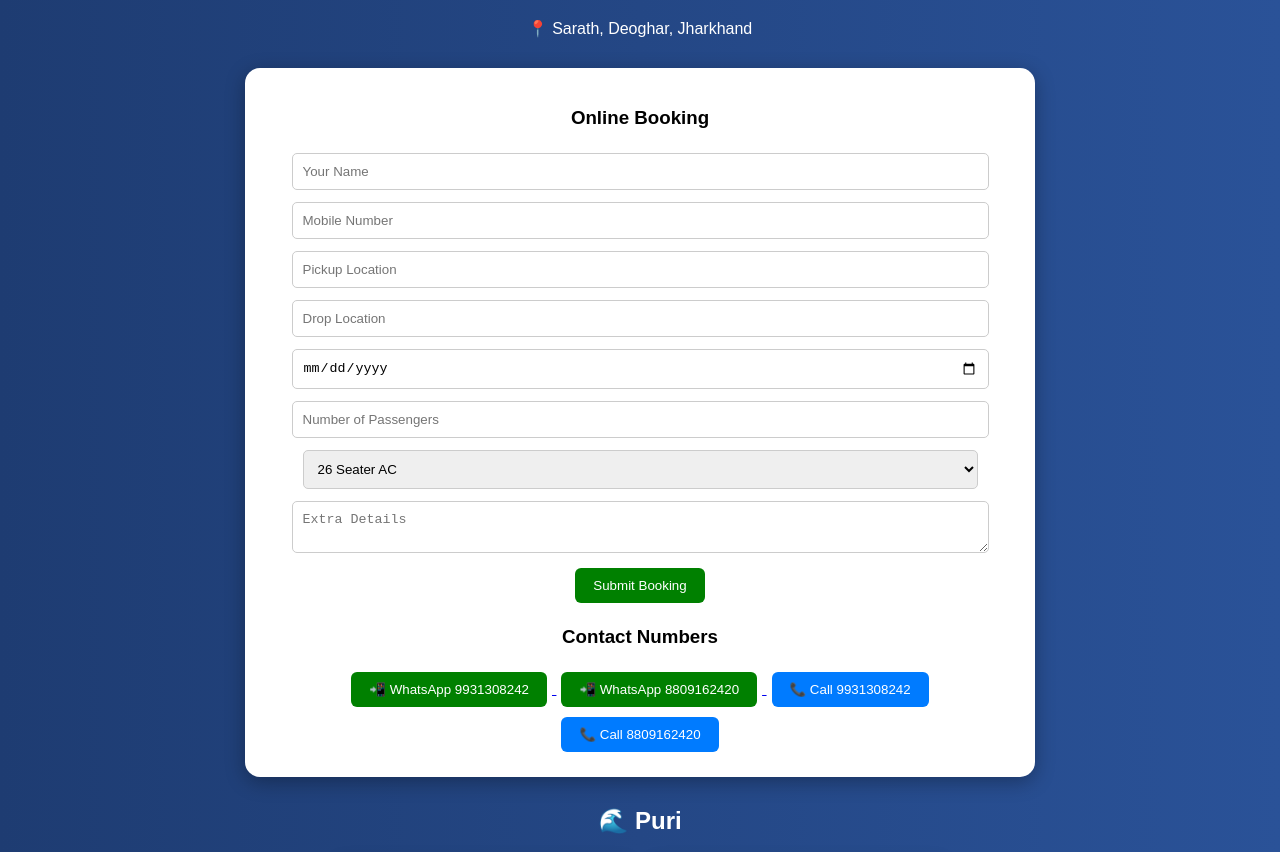
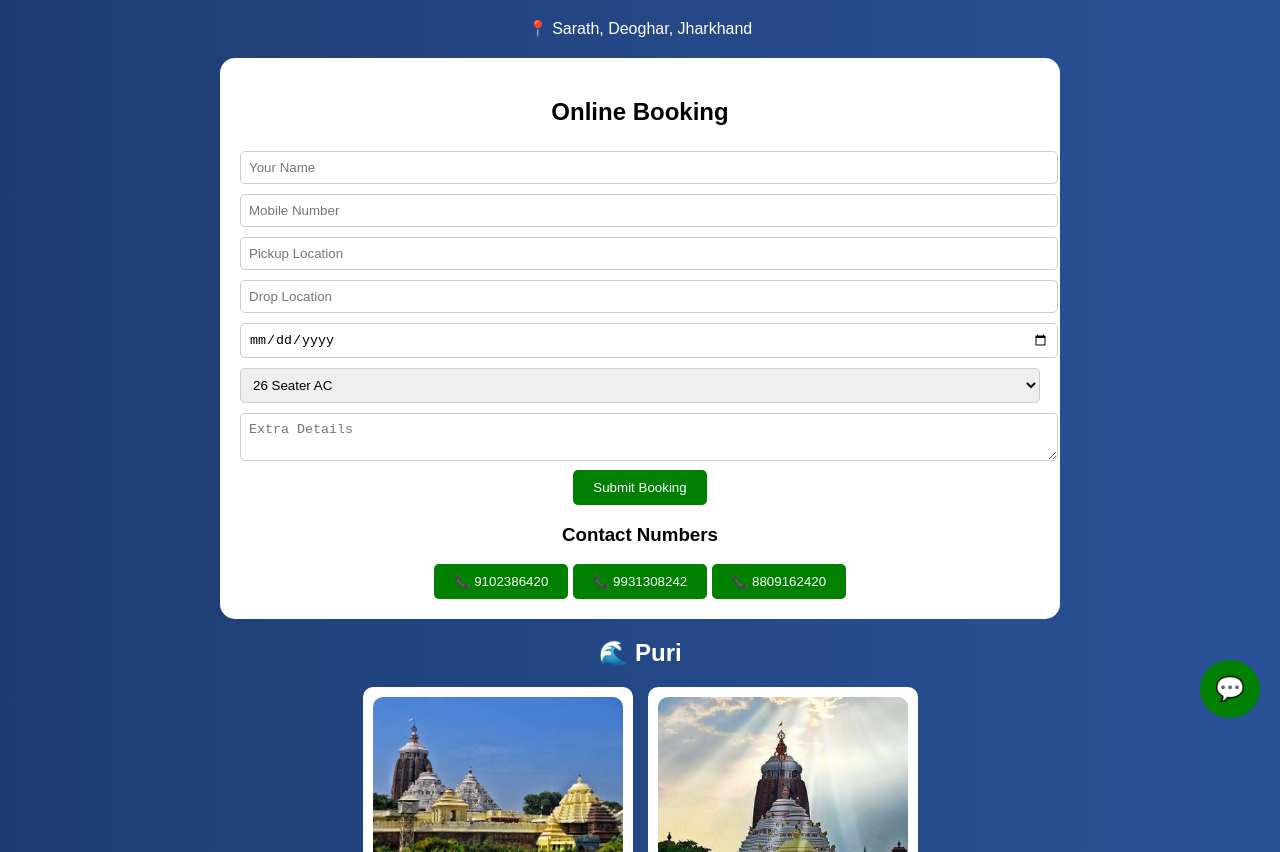
Before and after one commit to surajsha9201-crypto/maa-jagdamba-tour, a plain HTML site: page index.html in a window 1280 px wide. Shown: the part 62-914 px from the top of the page. Drawn offline with Linux system fonts and the light colour scheme.

Commit message:
Refactor HTML and CSS for improved layout

```diff
--- a/index.html
+++ b/index.html
@@ -8,7 +8,7 @@
 body{
   margin:0;
   font-family:Arial;
-background: linear-gradient(to right,#1e3c72,#2a5298);
+  background:linear-gradient(to right,#1e3c72,#2a5298);
   color:white;
   text-align:center;
 }
@@ -17,65 +17,67 @@ text-align:center;
   background:white;
   color:black;
   width:90%;
-max-width:750px;
-margin:30px auto;
+  max-width:800px;
+  margin:20px auto;
   padding:20px;
   border-radius:15px;
-box-shadow:0 5px 20px rgba(0,0,0,0.3);
 }
 
-input,select,textarea{
-width:90%;
-padding:10px;
-margin:6px;
+input, select, textarea{
+  width:100%;
+  padding:8px;
+  margin:5px 0;
   border-radius:5px;
   border:1px solid #ccc;
 }
 
 button{
-padding:10px 18px;
-margin:5px;
+  padding:10px 20px;
   background:green;
   color:white;
   border:none;
-border-radius:6px;
+  border-radius:5px;
   cursor:pointer;
-}
-
-button:hover{
-background:darkgreen;
 }
 
 .gallery{
   display:flex;
   flex-wrap:wrap;
+  justify-content:center;
   gap:15px;
-justify-content:center;
-margin-top:20px;
+  margin:20px;
 }
 
 .place{
-width:280px;
   background:white;
   color:black;
+  width:250px;
   padding:10px;
-border-radius:12px;
-box-shadow:0 5px 15px rgba(0,0,0,0.2);
+  border-radius:10px;
+}
+
+.place img{
+  width:100%;
+  border-radius:10px;
   transition:0.3s;
 }
 
-.place:hover{
+.place img:hover{
   transform:scale(1.05);
 }
 
-.place img{
-border-radius:10px;
-width:100%;
+.float-btn{
+  position:fixed;
+  bottom:20px;
+  right:20px;
+  background:green;
+  color:white;
+  font-size:24px;
+  padding:15px;
+  border-radius:50%;
+  text-decoration:none;
 }
 
-.callbtn{
-background:#007bff;
-}
 </style>
 </head>
 
@@ -85,44 +87,27 @@ background:#007bff;
 <p>📍 Sarath, Deoghar, Jharkhand</p>
 
 <div class="container">
+<h2>Online Booking</h2>
 
-<h3>Online Booking</h3>
-
-<form onsubmit="sendToWhatsApp(); return false;">
-<input type="text" id="name" placeholder="Your Name" required>
-<input type="tel" id="mobile" placeholder="Mobile Number" required>
-<input type="text" id="pickup" placeholder="Pickup Location" required>
-<input type="text" id="drop" placeholder="Drop Location" required>
-<input type="date" id="date" required>
-<input type="number" id="passengers" placeholder="Number of Passengers" required>
-
-<select id="bus">
+<input type="text" placeholder="Your Name">
+<input type="number" placeholder="Mobile Number">
+<input type="text" placeholder="Pickup Location">
+<input type="text" placeholder="Drop Location">
+<input type="date">
+<select>
   <option>26 Seater AC</option>
   <option>26 Seater Non-AC</option>
+  <option>Car Rental</option>
 </select>
+<textarea placeholder="Extra Details"></textarea>
 
-<textarea id="message" placeholder="Extra Details"></textarea>
-
-<button type="submit">Submit Booking</button>
-</form>
+<button>Submit Booking</button>
 
 <h3>Contact Numbers</h3>
 
-<a href="https://wa.me/919931308242">
-<button>📲 WhatsApp 9931308242</button>
-</a>
-
-<a href="https://wa.me/918809162420">
-<button>📲 WhatsApp 8809162420</button>
-</a>
-
-<a href="tel:9931308242">
-<button class="callbtn">📞 Call 9931308242</button>
-</a>
-
-<a href="tel:8809162420">
-<button class="callbtn">📞 Call 8809162420</button>
-</a>
+<a href="tel:9102386420"><button>📞 9102386420</button></a>
+<a href="tel:9931308242"><button>📞 9931308242</button></a>
+<a href="tel:8809162420"><button>📞 8809162420</button></a>
 
 </div>
 
@@ -133,6 +118,7 @@ background:#007bff;
 <img src="puri1.jpg.jpeg">
 <h4>Jagannath Temple</h4>
 </div>
+
 <div class="place">
 <img src="puri2.jpg.jpeg">
 <h4>Puri Temple View</h4>
@@ -146,9 +132,10 @@ background:#007bff;
 <img src="rajrappa1.jpg.jpeg">
 <h4>Rajrappa River</h4>
 </div>
+
 <div class="place">
 <img src="rajrappa2.jpg.jpg">
-<h4>
+<h4>Temple Entrance</h4>
 </div>
 </div>
 
@@ -162,16 +149,18 @@ background:#007bff;
 </div>
 
 <!-- VRINDAVAN -->
-<h2>🦚 Vrindavan</h2>
+<h2>🌳 Vrindavan</h2>
 <div class="gallery">
 <div class="place">
 <img src="premmandir1.jpg.jpeg">
 <h4>Prem Mandir Front</h4>
 </div>
+
 <div class="place">
 <img src="premmandir2.jpg.jpeg">
 <h4>Prem Mandir Side</h4>
 </div>
+
 <div class="place">
 <img src="premmandir3.jpg.jpeg">
 <h4>Prem Mandir Night</h4>
@@ -179,7 +168,7 @@ background:#007bff;
 </div>
 
 <!-- UJJAIN -->
-<h2>🕉 Ujjain</h2>
+<h2>🛕 Ujjain</h2>
 <div class="gallery">
 <div class="place">
 <img src="Ujjain.jpg.jpeg">
@@ -187,31 +176,18 @@ background:#007bff;
 </div>
 </div>
 
-<script>
-function sendToWhatsApp(){
-var name=document.getElementById("name").value;
-var mobile=document.getElementById("mobile").value;
-var pickup=document.getElementById("pickup").value;
-var drop=document.getElementById("drop").value;
-var date=document.getElementById("date").value;
-var passengers=document.getElementById("passengers").value;
-var bus=document.getElementById("bus").value;
-var message=document.getElementById("message").value;
+<h2>📍 Our Location</h2>
+<iframe
+src="https://www.google.com/maps?q=Sarath,Deoghar,Jharkhand&output=embed"
+width="90%"
+height="250"
+style="border-radius:15px; border:none;">
+</iframe>
 
-var url="https://wa.me/919931308242?text="
-+"🚌 *MAA Jagdamba Tour Booking* %0a"
-+"Name: "+name+"%0a"
-+"Mobile: "+mobile+"%0a"
-+"Pickup: "+pickup+"%0a"
-+"Drop: "+drop+"%0a"
-+"Date: "+date+"%0a"
-+"Passengers: "+passengers+"%0a"
-+"Bus Type: "+bus+"%0a"
-+"Details: "+message;
-
-window.open(url,'_blank').focus();
-}
-</script>
+<!-- Floating WhatsApp -->
+<a href="https://wa.me/919931308242" target="_blank" class="float-btn">
+💬
+</a>
 
 </body>
 </html>
```
Lines whose indentation alone changed are shown as unchanged.
